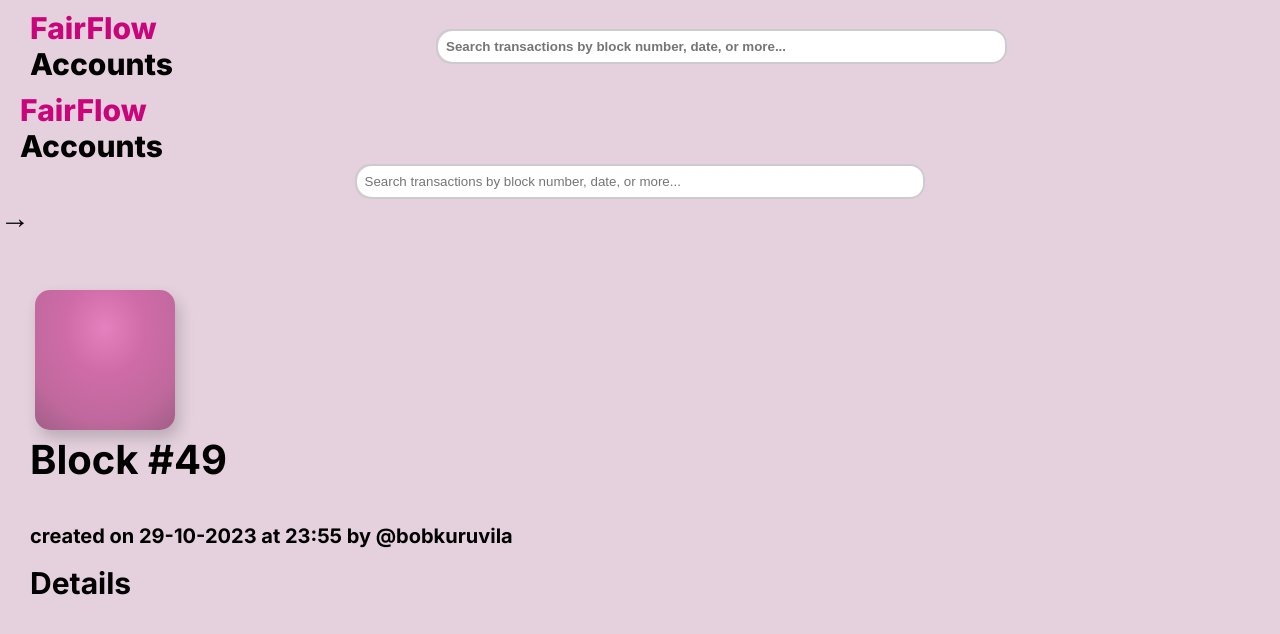
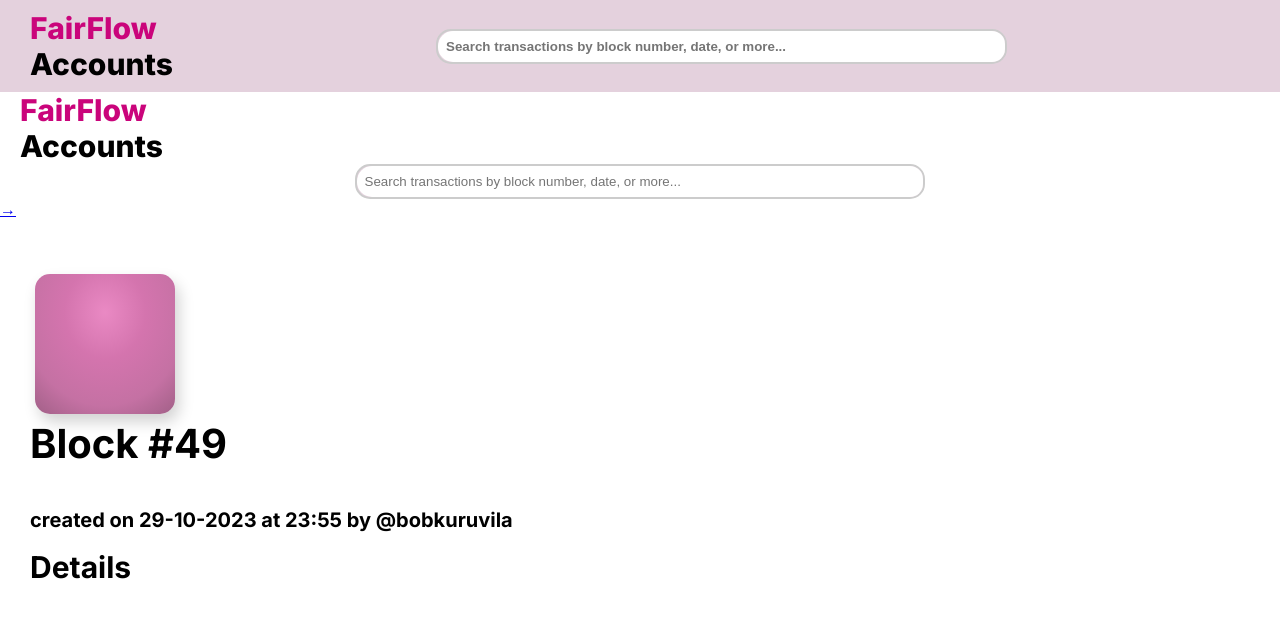
Before and after one commit to easwarinair/FairFlowAccounts-FrontEnd, a Next.js app: page /blocks in a window 1280 px wide. Shown: the top 634 px of the page. Built offline with nearby package versions, Linux system fonts and the light colour scheme.

Commit message:
Update styles.css

```diff
--- a/src/app/blocks/styles.css
+++ b/src/app/blocks/styles.css
@@ -2,7 +2,7 @@ body {
     font-family: Arial, sans-serif;
     margin: 0;
     padding: 0;
-    background-color: #e4d1dd;
+    background-color: white;
 }
 
 header {
@@ -117,7 +117,7 @@ outline: none;
             line-height: normal;
         }
 
-        .next-arrow {
+       /* .next-arrow {
             margin-right: 10px;
             font-size: 30px;
             margin-top: 20px;
@@ -126,7 +126,7 @@ outline: none;
             text-decoration: none;
             color: #000;
 
-        }
+        }*/
 
         .logo a {
     text-decoration: none;
```
